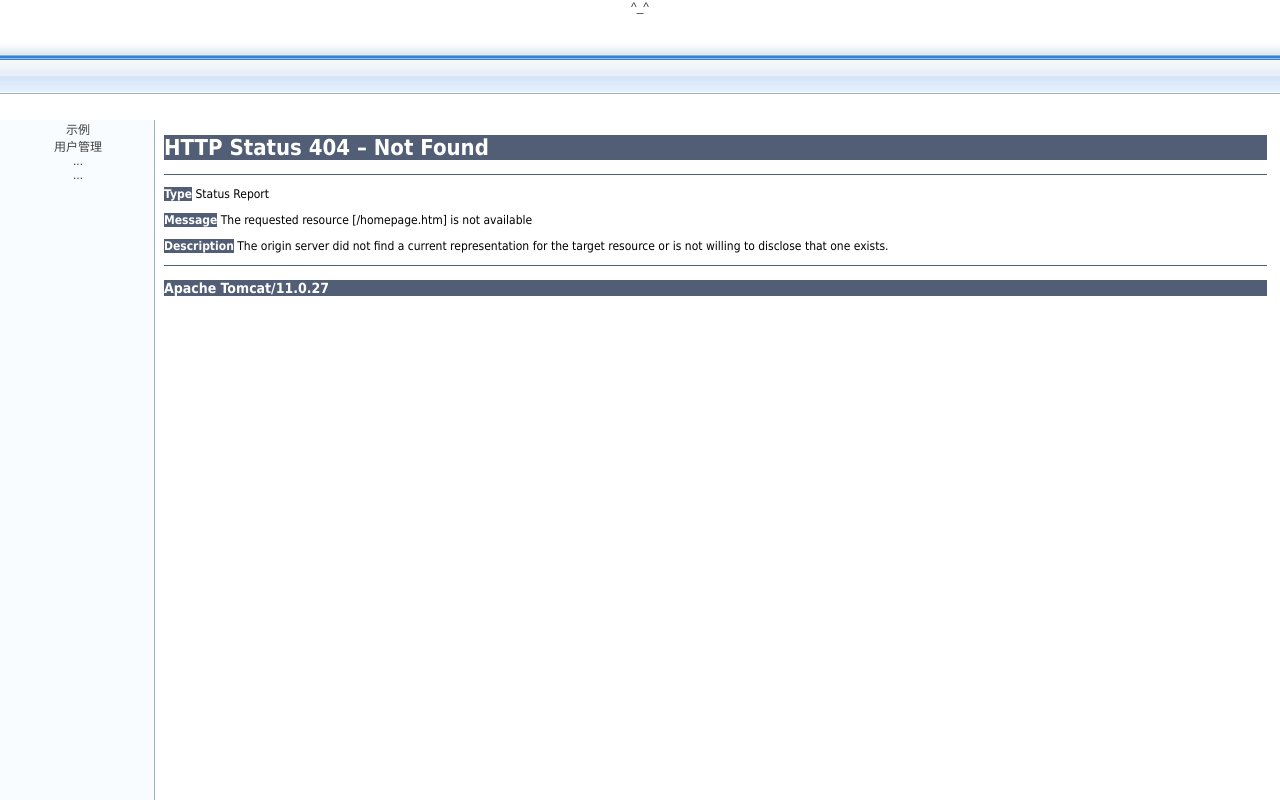
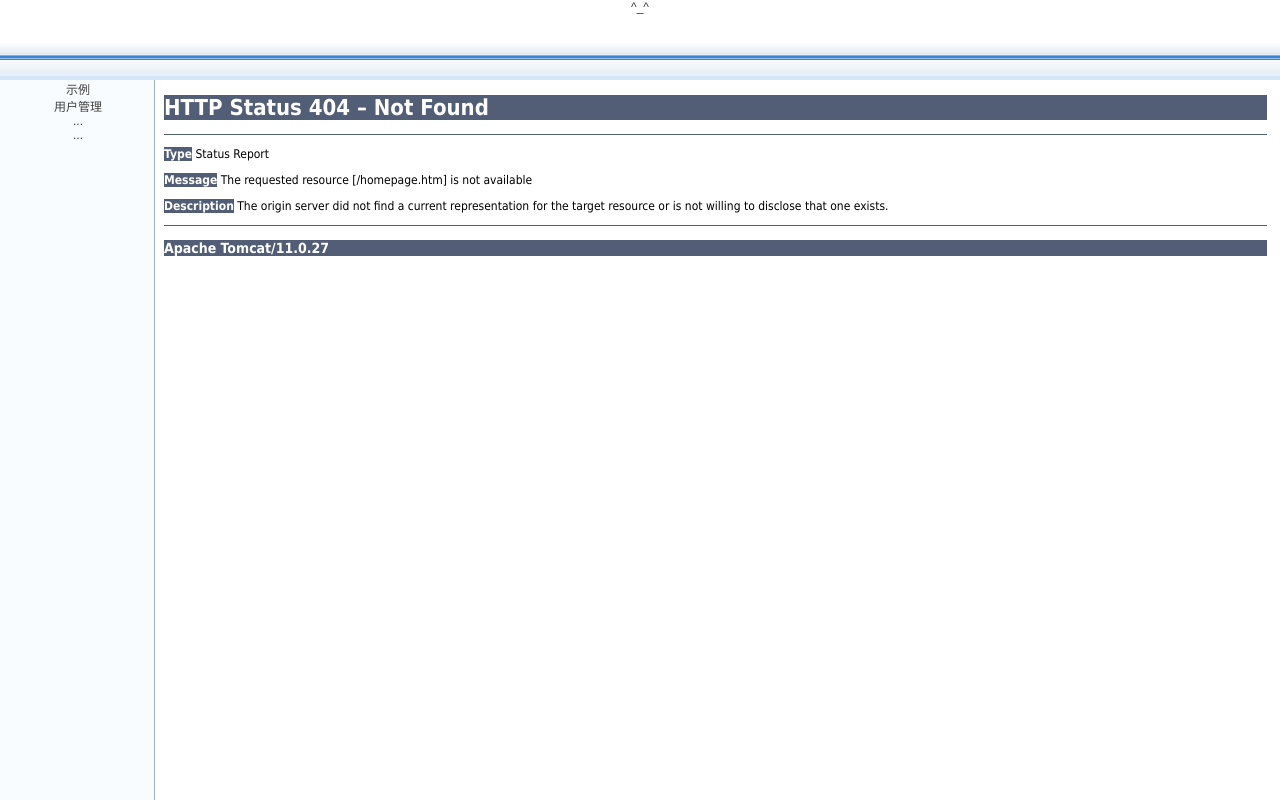
Before and after one commit to graydongyes/simpleWeb, a Java web app: template src/main/webapp/WEB-INF/views/desktop.jsp in a window 1280 px wide. Run offline with Tomcat 11, a stand-in JSP engine, Linux system fonts and the light colour scheme; the template is opened without the code that fills it, so the values that code supplies are empty.

Commit message:
css,desktop,top,size

```diff
--- a/src/main/webapp/comm/skin/css/common.css
+++ b/src/main/webapp/comm/skin/css/common.css
@@ -13,8 +13,8 @@
 a,area { blr:expression(this.onFocus=this.blur()) } /* for IE */
 :focus { outline: none; } /* for Firefox */
 
-#top_window{background:url(/comm/skin/images/bg.png) repeat-x left top; height:15%; overflow:hidden;}
-#left_window{background:url(/comm/skin/images/leftBg.png) repeat-y; width:156px;height:85%;float:left}
+#top_window{background:url(/comm/skin/images/bg.png) repeat-x left top; height:10%; overflow:hidden;}
+#left_window{background:url(/comm/skin/images/leftBg.png) repeat-y; width:156px; height:90%;float:left}
 #main_window{float:left}
 .text-align{display:block;text-align:center;}
 .line{height:1px;margin:0px auto;padding:0px;background-color:#D5D5D5;overflow:hidden;}
```
